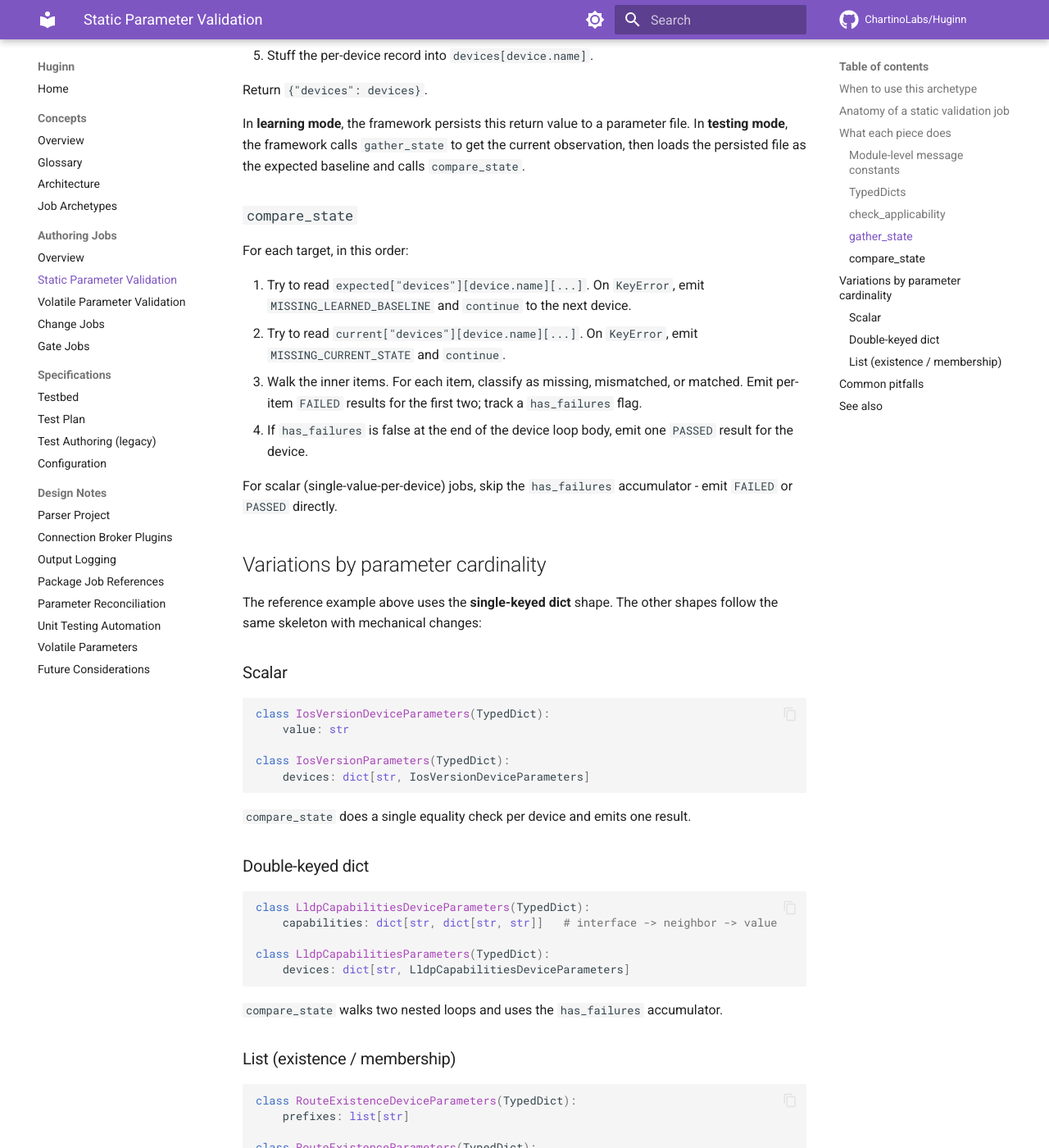
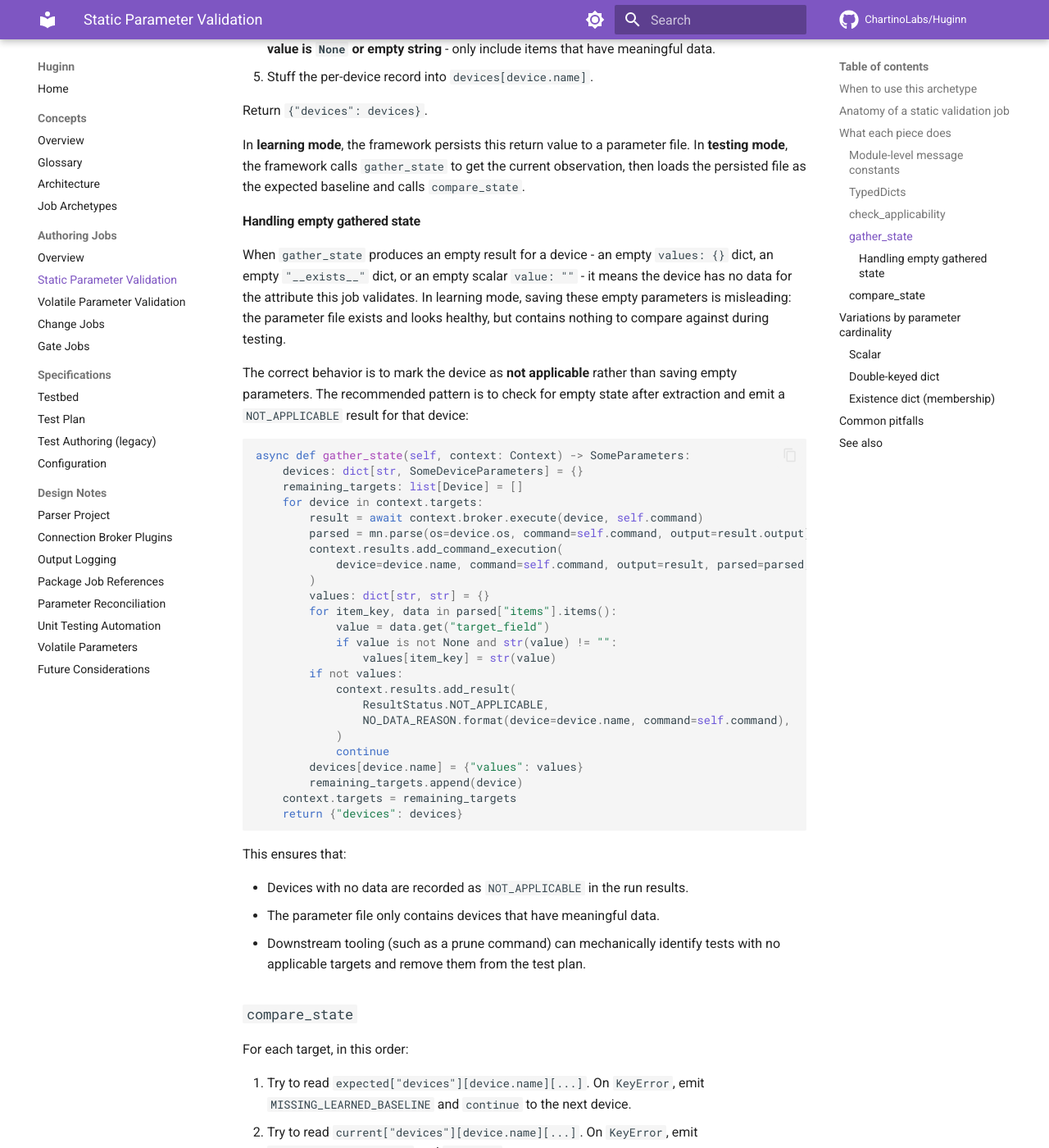
Before and after one commit to ChartinoLabs/Huginn, an MkDocs documentation site: the page built from docs/authoring/static-validation.md, in a window 1280 px wide and 1400 px high, scrolled down 5055 px. Shown: the whole window at 82% size. Built offline with MkDocs 1.6.1 and Material for MkDocs 9.7.7, drawn with Linux system fonts in a browser that asks for light colours; comment, search, counter and statistics services are not loaded; some of the changed text lies outside the part shown.

Commit message:
docs: document attribute-absent applicability and __exists__ sentinel convention (#102)
* docs: document attribute-absent applicability and __exists__ sentinel convention

Expand job authoring documentation to cover two conventions discovered
during physical testbed validation:

1. Applicability should account for absent attributes, not just
   unsupported commands. When a device's parsed output lacks the field
   a job validates (platform doesn't report it, or feature not
   configured), the device should be marked NOT_APPLICABLE rather than
   saving empty parameters. Documents the pattern for both
   check_applicability (device-level fields) and gather_state
   (per-item empty results).

2. Existence checks should use dict[str, str] with "__exists__" sentinel
   values instead of list[str]. The sentinel is explicit and
   unambiguous — it cannot be confused with a parser bug returning
   empty values.

Co-Authored-By: Claude Opus 4.6 (1M context) <noreply@anthropic.com>

* fix: replace em-dashes with space-hyphen-space in documentation

Co-Authored-By: Claude Opus 4.6 (1M context) <noreply@anthropic.com>

---------

Co-authored-by: Claude Opus 4.6 (1M context) <noreply@anthropic.com>

````diff
--- a/docs/authoring/static-validation.md
+++ b/docs/authoring/static-validation.md
@@ -191,7 +191,7 @@ The parameters payload is always wrapped in an outer `<Subject>Parameters` Typed
 | Scalar | One value per device (e.g. IOS version, hostname, contact email) | `value: str` |
 | Single-keyed dict | One value per object per device (e.g. one state per BGP neighbor) | `values: dict[str, str]` |
 | Double-keyed dict | One value per object-pair per device (e.g. one capability per neighbor per interface) | `<plural>: dict[str, dict[str, str]]` |
-| List | Membership-only checks (e.g. set of expected route prefixes) | `<plural>: list[str]` |
+| Existence dict | Membership-only checks (e.g. set of expected route prefixes) | `<plural>: dict[str, str]` with `"__exists__"` sentinel values |
 
 Always type the parameters in the class generic: `LearningTestCase[<Subject>Parameters]`.
 
@@ -206,12 +206,51 @@ For each target:
 1. Execute the show command through the broker.
 2. Parse with `mn.parse(os=device.os, command=self.command, output=result.output)`.
 3. Record the execution with `context.results.add_command_execution(...)` so the report includes the raw and parsed output.
-4. Extract the values you care about into the inner TypedDict shape.
+4. Extract the values you care about into the inner TypedDict shape. **Omit entries where the value is `None` or empty string**  -  only include items that have meaningful data.
 5. Stuff the per-device record into `devices[device.name]`.
 
 Return `{"devices": devices}`.
 
 In **learning mode**, the framework persists this return value to a parameter file. In **testing mode**, the framework calls `gather_state` to get the current observation, then loads the persisted file as the expected baseline and calls `compare_state`.
+
+#### Handling empty gathered state
+
+When `gather_state` produces an empty result for a device  -  an empty `values: {}` dict, an empty `"__exists__"` dict, or an empty scalar `value: ""`  -  it means the device has no data for the attribute this job validates. In learning mode, saving these empty parameters is misleading: the parameter file exists and looks healthy, but contains nothing to compare against during testing.
+
+The correct behavior is to mark the device as **not applicable** rather than saving empty parameters. The recommended pattern is to check for empty state after extraction and emit a `NOT_APPLICABLE` result for that device:
+
+```python
+async def gather_state(self, context: Context) -> SomeParameters:
+    devices: dict[str, SomeDeviceParameters] = {}
+    remaining_targets: list[Device] = []
+    for device in context.targets:
+        result = await context.broker.execute(device, self.command)
+        parsed = mn.parse(os=device.os, command=self.command, output=result.output)
+        context.results.add_command_execution(
+            device=device.name, command=self.command, output=result, parsed=parsed,
+        )
+        values: dict[str, str] = {}
+        for item_key, data in parsed["items"].items():
+            value = data.get("target_field")
+            if value is not None and str(value) != "":
+                values[item_key] = str(value)
+        if not values:
+            context.results.add_result(
+                ResultStatus.NOT_APPLICABLE,
+                NO_DATA_REASON.format(device=device.name, command=self.command),
+            )
+            continue
+        devices[device.name] = {"values": values}
+        remaining_targets.append(device)
+    context.targets = remaining_targets
+    return {"devices": devices}
+```
+
+This ensures that:
+
+- Devices with no data are recorded as `NOT_APPLICABLE` in the run results.
+- The parameter file only contains devices that have meaningful data.
+- Downstream tooling (such as a prune command) can mechanically identify tests with no applicable targets and remove them from the test plan.
 
 ### `compare_state`
 
@@ -252,17 +291,32 @@ class LldpCapabilitiesParameters(TypedDict):
 
 `compare_state` walks two nested loops and uses the `has_failures` accumulator.
 
-### List (existence / membership)
+### Existence dict (membership)
 
 ```python
 class RouteExistenceDeviceParameters(TypedDict):
-    prefixes: list[str]
+    prefixes: dict[str, str]   # prefix -> "__exists__"
 
 class RouteExistenceParameters(TypedDict):
     devices: dict[str, RouteExistenceDeviceParameters]
 ```
 
-`compare_state` checks set membership: each learned prefix must appear in the current observation. There is no value to mismatch against.
+In `gather_state`, store each observed key with the sentinel value `"__exists__"`:
+
+```python
+prefixes: dict[str, str] = {}
+for prefix in parsed["routes"]:
+    prefixes[prefix] = "__exists__"
+```
+
+`compare_state` checks dict membership: each learned key must appear in the current observation. The sentinel value is not compared  -  its purpose is to unambiguously signal that the parameter represents an existence check, not a value check. This avoids confusion with empty values that might result from a parser or job bug.
+
+For double-keyed existence checks (e.g., OSPF neighbor adjacencies keyed by interface and neighbor ID), use nested dicts with `"__exists__"` at the leaf:
+
+```python
+class OspfNeighborExistenceDeviceParameters(TypedDict):
+    adjacencies: dict[str, dict[str, str]]   # interface -> neighbor_id -> "__exists__"
+```
 
 ## Common pitfalls
 
````
Also changed, not shown: docs/00-glossary.md (+6 -1 lines), docs/authoring/index.md (+27 -2 lines).
